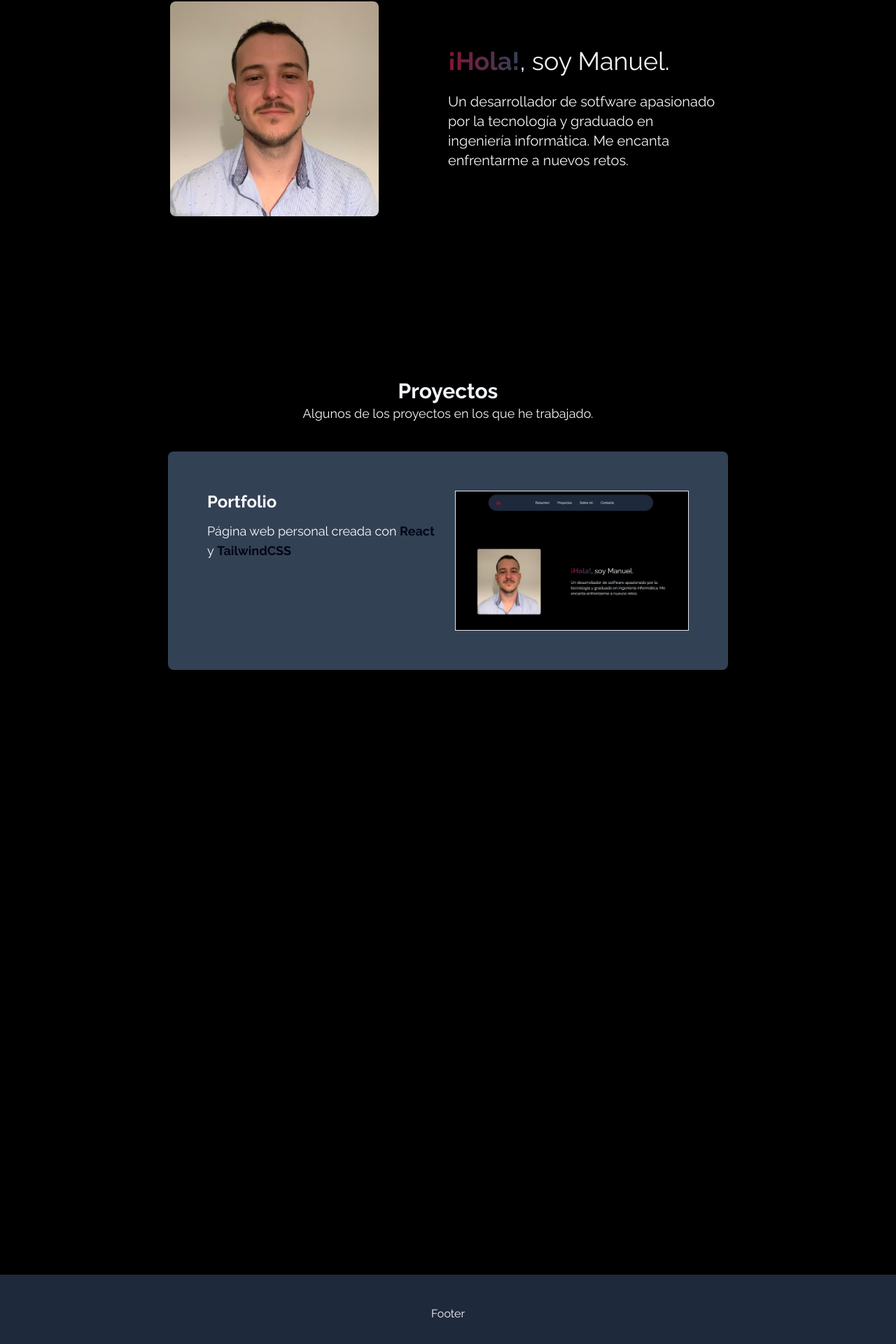
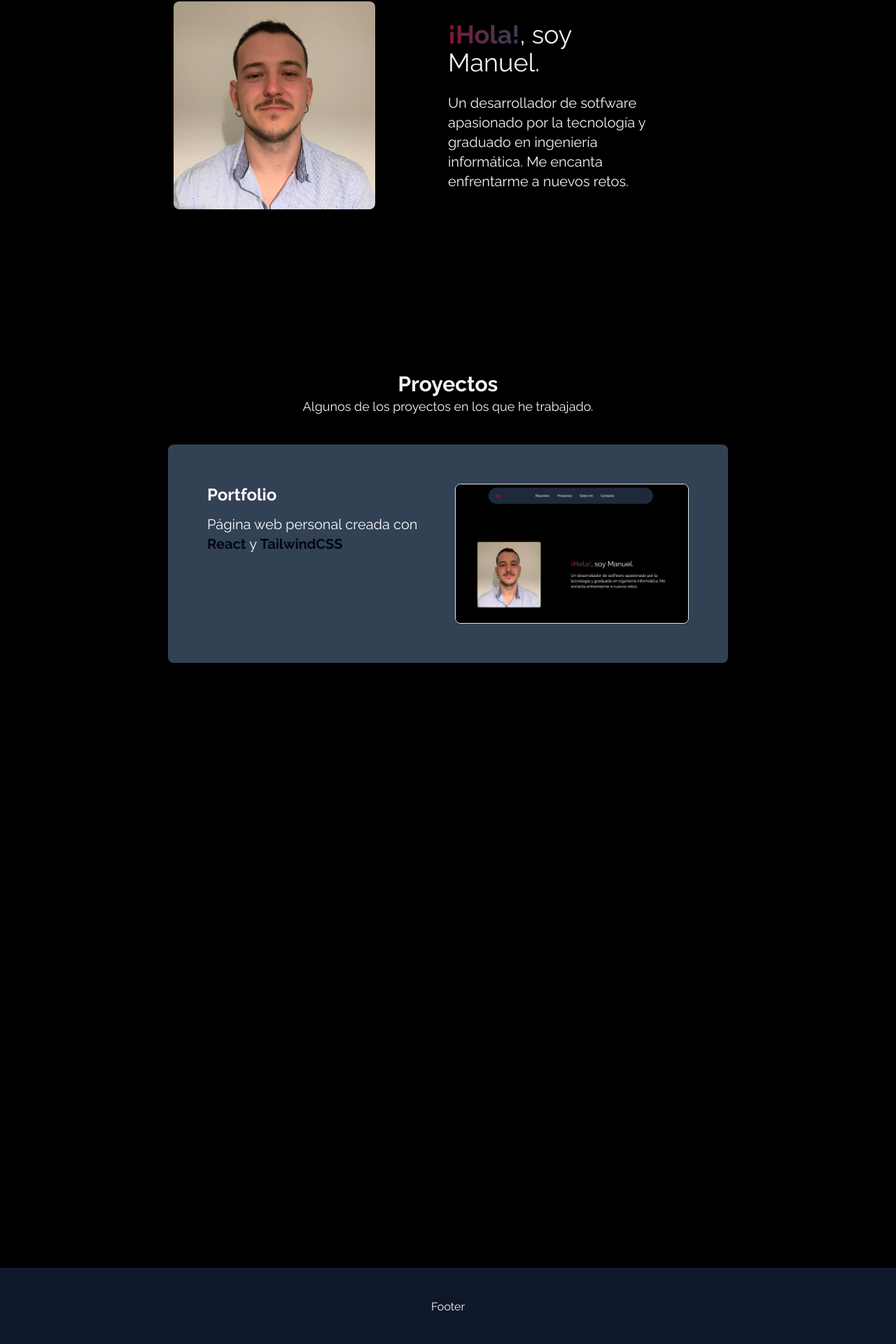
Before and after one commit to dev-spm/portfolio, a React (Vite) app: page / in a window 1280 px wide. Shown: the part 292-2212 px from the top of the page at 70% size. Built offline with nearby package versions, Linux system fonts and the light colour scheme.

Commit message:
Enhance dashboard and projects layout

```diff
--- a/src/components/Dashboard.jsx
+++ b/src/components/Dashboard.jsx
@@ -6,9 +6,9 @@ export default function Dashboard() {
       <div className='flex flex-col my-16 sm:my-24 md:my-36 lg:my-48 md:h-full md:flex-row gap-7 md:gap-0
                     text-slate-100 justify-start items-center'>
         <div className="overflow-auto flex w-full sm:w-1/2 justify-center">
-          <img className="rounded-lg w-1/2 sm:w-3/5 sm:max-w-80 shadow-2xl" src="/img/perfil.jpg" />
+          <img className="rounded-lg w-1/2 max-w-60 sm:w-3/5 sm:max-w-72 sm:min-w-52 md:min-w-44 shadow-2xl" src="/img/perfil.jpg" />
         </div>
-        <div className="flex flex-col w-1/2 sm:pr-12 md:pr-28">
+        <div className="flex flex-col w-1/2 sm:pr-12 md:pr-28 lg:pr-48">
           <div className="lg:text-4xl md:text-3xl text-2xl mb-6">
             <a className="font-bold bg-gradient-to-r from-rose-900 to-slate-700 text-transparent bg-clip-text">
               ¡Hola!
--- a/src/components/Footer.jsx
+++ b/src/components/Footer.jsx
@@ -2,7 +2,7 @@
 
 export default function Footer() {
   return (
-    <div className="mt-16 h-28 w-screen px-36 bg-slate-800 text-slate-50">
+    <div className="mt-16 h-28 w-screen px-36 bg-slate-900 text-slate-50">
       <div className="h-full flex justify-center items-center">
         <p>Footer</p>
       </div>
--- a/src/components/Projects.jsx
+++ b/src/components/Projects.jsx
@@ -2,7 +2,7 @@
 
 export default function Projects() {
   return (
-    <div className="flex flex-col gap-10 justify-start w-full pt-10 px-14 md:px-24 h-full">
+    <div className="flex flex-col gap-10 justify-start w-full pt-10 px-14 md:px-20 lg:px-24 h-full">
       <div className="">
         <div className="text-3xl font-bold text-center text-slate-100">
           Proyectos
@@ -14,17 +14,17 @@ export default function Projects() {
       <div id="block" className="bg-slate-700 flex flex-col gap-5 md:flex-row p-5 md:p-14 rounded-lg
                                 items-center md:items-start text-center md:text-start">
         <div className="flex flex-col w-full md:w-1/2 text-slate-50 items-center md:items-start">
-          <p className="text-lg mb-3 md:text-xl lg:text-2xl font-bold">
+          <p className="text-xl mb-3 md:text-2xl lg:text-2xl font-bold">
             Portfolio
           </p>
-          <p className="lg:text-lg">
+          <p className="sm:text-lg lg:text-xl">
             <a>Página web personal creada con </a>
             <a className="font-bold bg-slate-950 text-transparent bg-clip-text">React </a>
             <a>y </a>
             <a className="font-bold bg-slate-950 text-transparent bg-clip-text">TailwindCSS</a>
           </p>
         </div>
-        <div className="overflow-hidden border h-auto w-3/4 mb-3 md:mb-0 md:w-1/2 text-center">
+        <div className="overflow-hidden border rounded-lg h-auto w-3/4 mb-3 md:mb-0 md:w-1/2 text-center">
           <img className="w-full h-full object-cover" src="/img/portfolio.png" />
         </div>
       </div>
```
